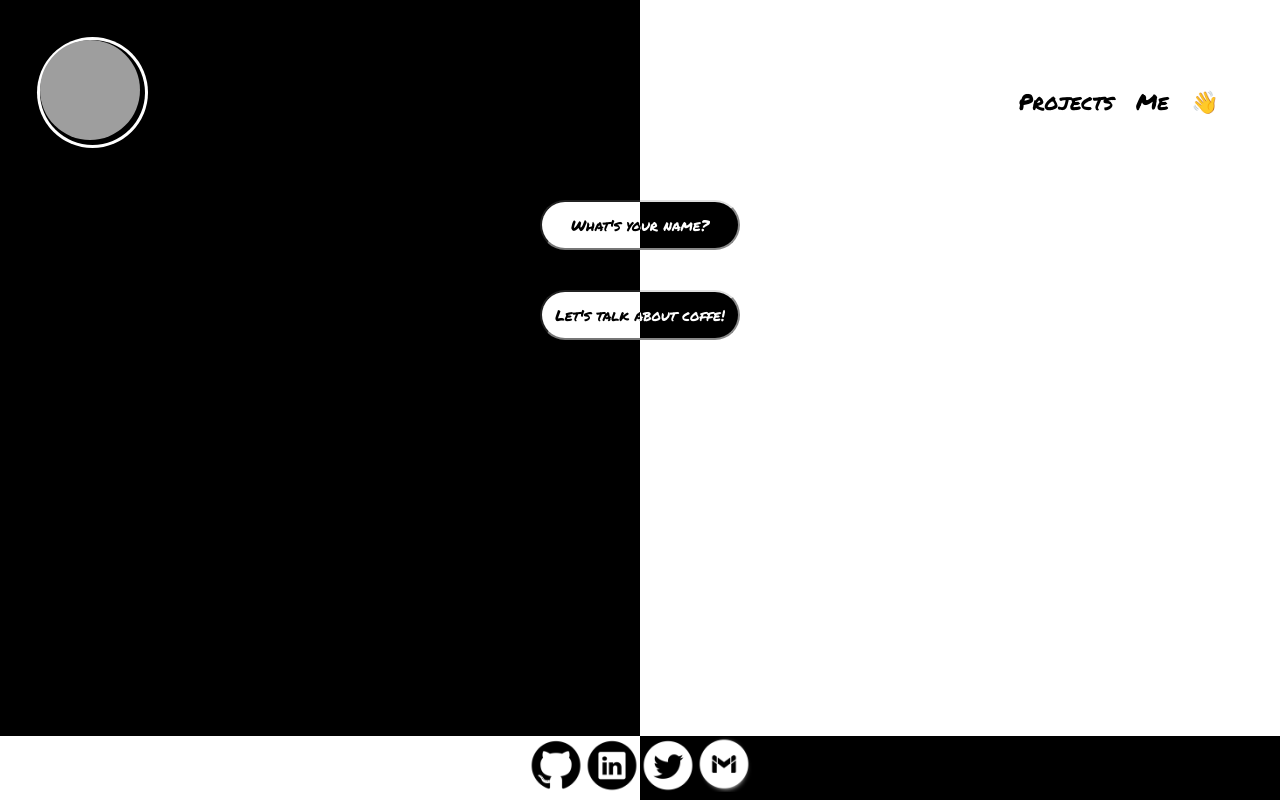
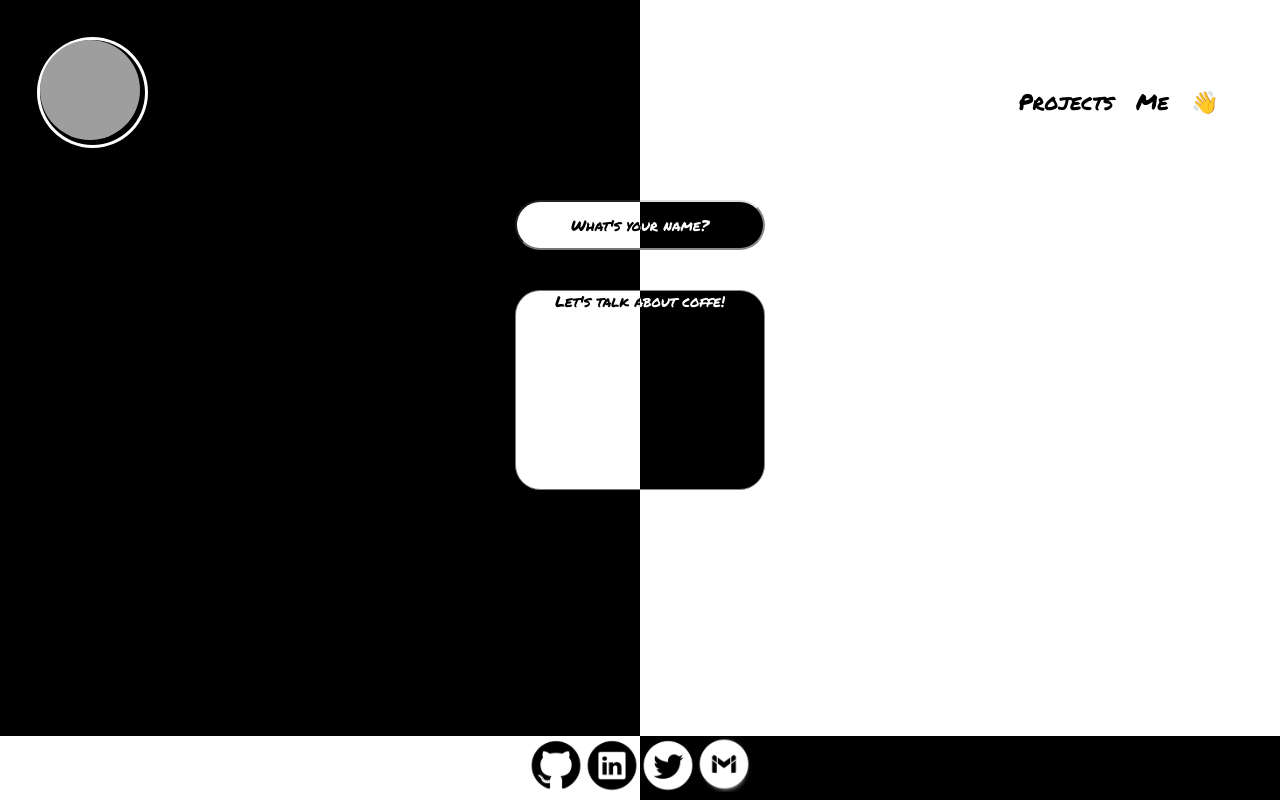
Before and after one commit to kynius/portfolio, a React (Create React App) app: page /contact in a window 1280 px wide. Built offline with nearby package versions, Linux system fonts and the light colour scheme; grey boxes are pictures that could not be loaded.

Commit message:
zmiana na text arene przy napisaniu

```diff
--- a/src/About.js
+++ b/src/About.js
@@ -1,7 +1,9 @@
 function About() {
     return (
         <>
-           cos
+            <div style={{mixBlendMode: 'difference'}} className={'white-text center'}>
+                cos
+            </div>
         </>
     );
 }
--- a/src/App.css
+++ b/src/App.css
@@ -13,7 +13,7 @@
 }
 @media only screen and (max-width: 1300px) {
   .nickname-input{
-    width: 200px;
+    width: 250px;
   }
 }
 .nickname-input{
--- a/src/Contact.js
+++ b/src/Contact.js
@@ -9,7 +9,7 @@ function Contact() {
                         <input type={'text'} className={'browser-default center nickname-input'} placeholder={"What's your name?"} defaultValue={""}/>
                     </Col>
                     <Col l={6} m={12} s={12} offset={'l3'} style={{paddingTop: '40px'}}>
-                        <input type={'text'} className={'browser-default center nickname-input'} placeholder={"Let's talk about coffe!"}/>
+                        <textarea style={{height: '200px', resize: 'none', paddingLeft: '10px', paddingRight: '10px'}} className={'browser-default center nickname-input'} placeholder={"Let's talk about coffe!"}/>
                     </Col>
                 </Row>
             </Container>
```
